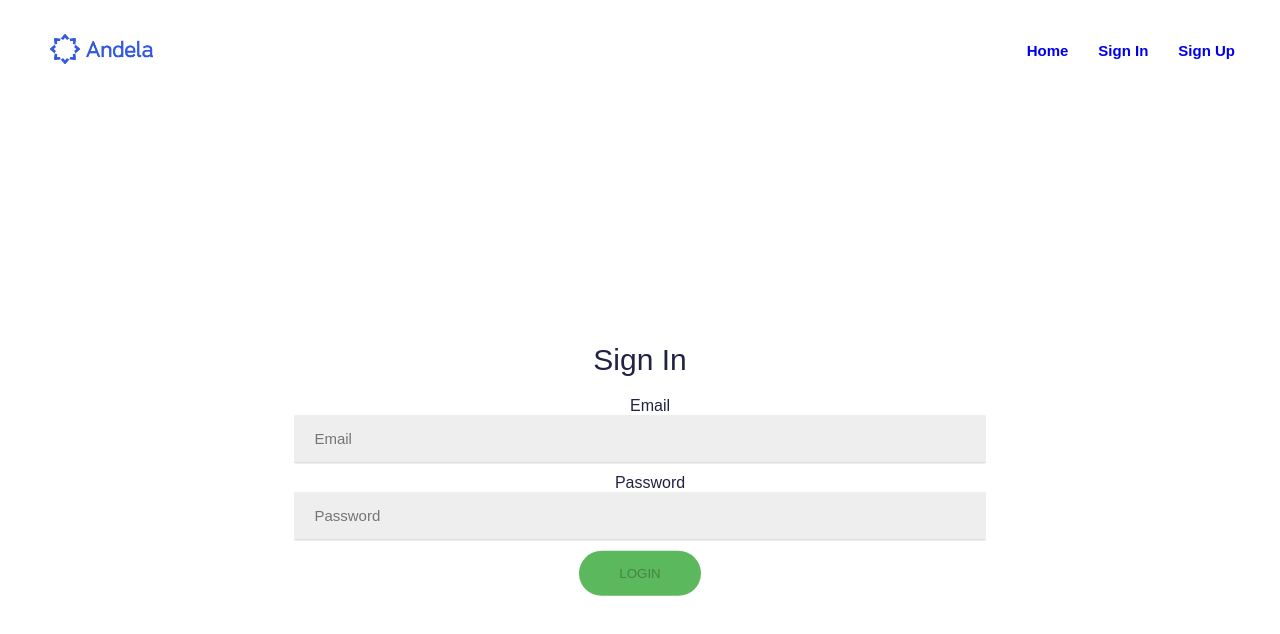
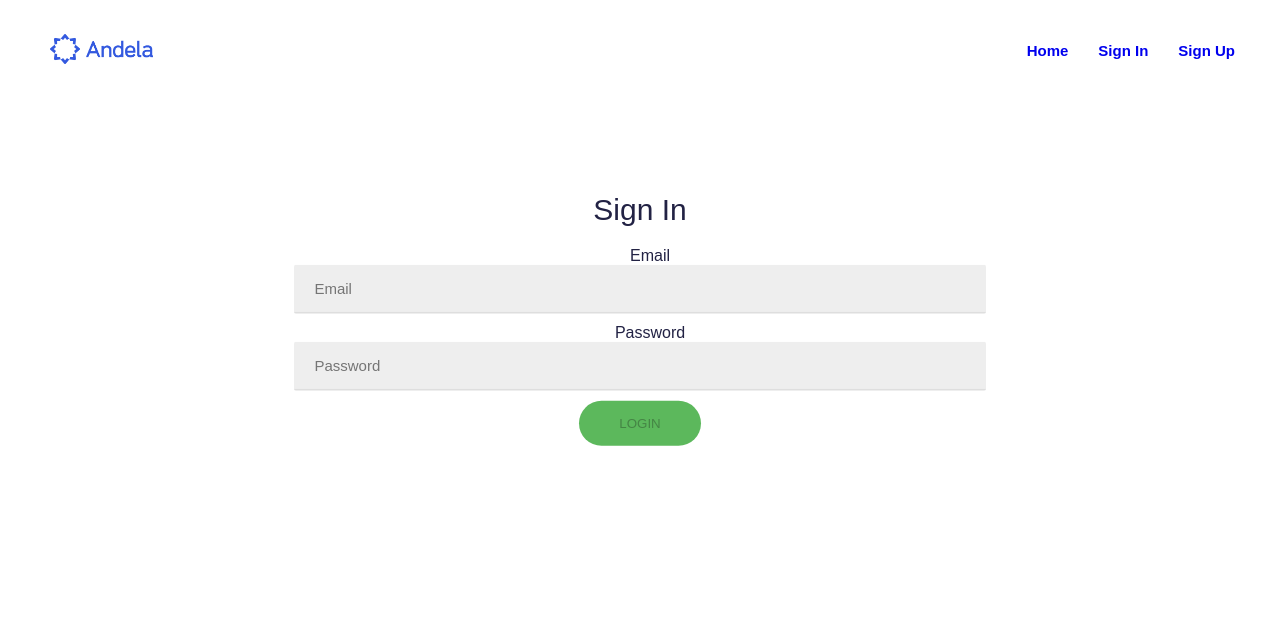
Before and after one commit to rickTerah/react-capstone-project, a React (Create React App) app: page /login in a window 1280 px wide. Shown: the top 634 px of the page. Built offline with nearby package versions, Linux system fonts and the light colour scheme.

Commit message:
adding styling for login form

```diff
--- a/src/containers/register/Register.scss
+++ b/src/containers/register/Register.scss
@@ -42,6 +42,10 @@
         opacity: 0;
         visibility: hidden;
         transform: translateY(-4rem);
+    }
+
+    &__login {
+        margin-top: -3rem !important;
     }
 }
 .btn {
```
